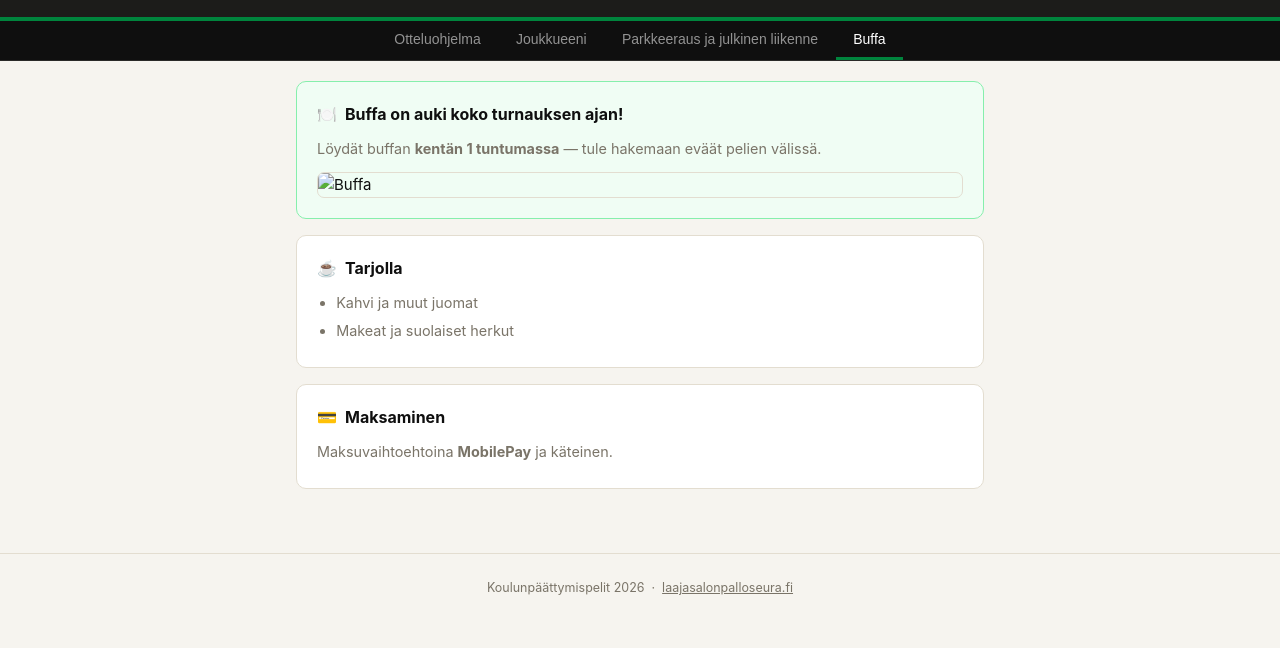
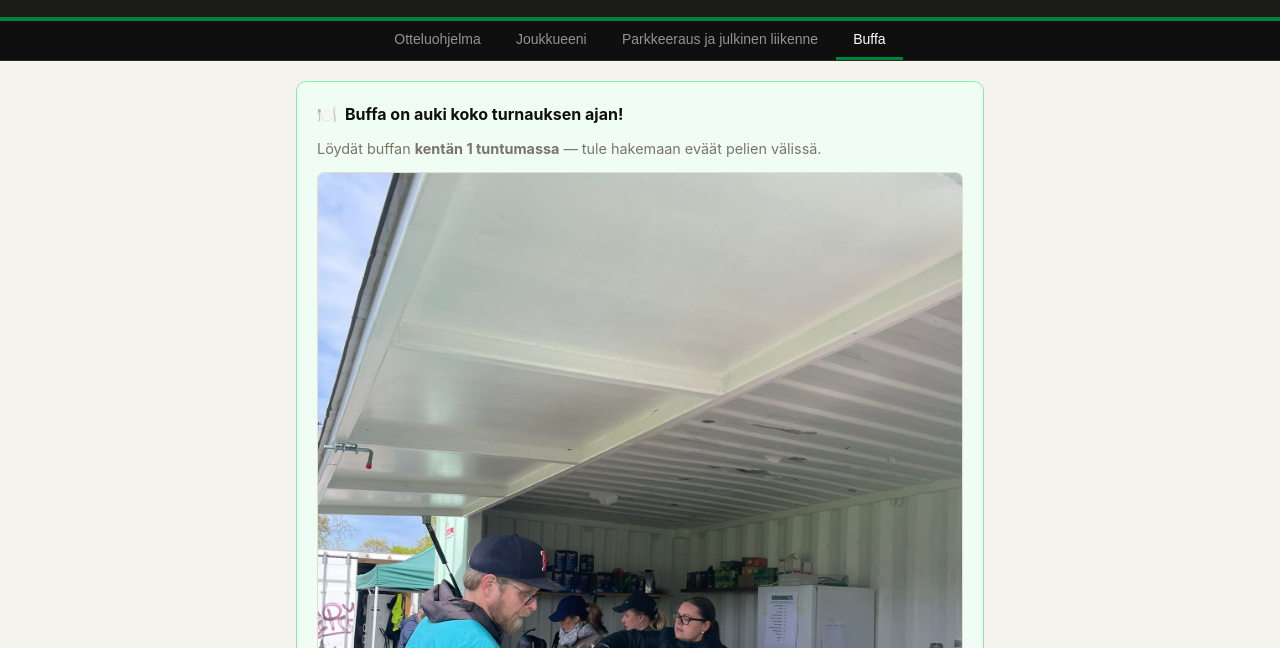
Before and after one commit to pelijojo/turnaus2026, a plain HTML site: page index.html in a window 1280 px wide. Both pictures are taken after a click on the button "Buffa". Shown: the part 152-800 px from the top of the page. Drawn offline with Linux system fonts and the light colour scheme.

Commit message:
Add files via upload

```diff
--- a/index.html
+++ b/index.html
@@ -359,7 +359,7 @@
       <h3><span>🍽️</span> Buffa on auki koko turnauksen ajan!</h3>
       <p>Löydät buffan <strong>kentän 1 tuntumassa</strong> — tule hakemaan eväät pelien välissä.</p>
       <div class="img-full">
-        <img src="buffa1.jpg" alt="Buffa" />
+        <img src="buffa1.jpeg" alt="Buffa" />
       </div>
     </div>
     <div class="info-block">
```
